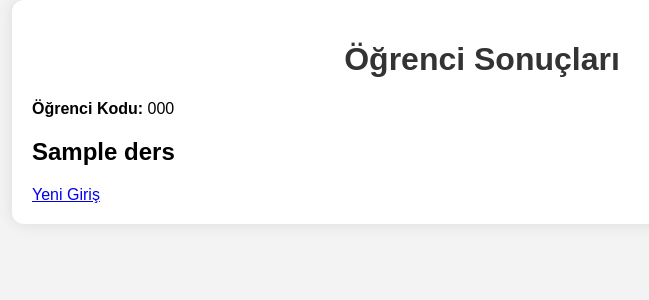
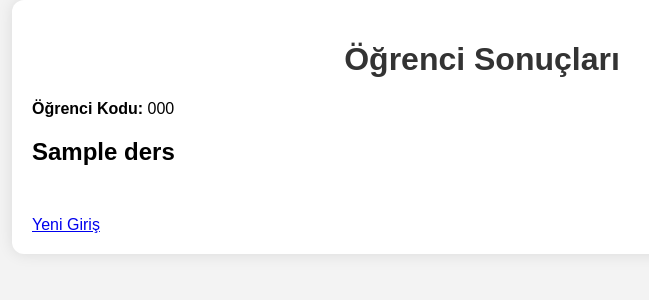
Before and after one commit to muratdeveli03/deneme-sinav-app, a Flask app: template templates/result.html in a window 1280 px wide. Shown: the top 300 px of the page, without its empty margins (158-807 px from the left). Run offline with Flask 3, Linux system fonts and the light colour scheme; the template is opened without the code that fills it: most values are stand-ins (such as "Sample title", 1, 10 or a date in 2020).

Commit message:
Update style.css

```diff
--- a/static/style.css
+++ b/static/style.css
@@ -66,6 +66,24 @@ button:hover {
     color: #721c24;
     margin-bottom: 10px;
 }
+.ders-sonuc {
+    margin-bottom: 30px;
+}
+
+.cevaplar {
+    display: flex;
+    flex-wrap: wrap;
+    gap: 8px;
+}
+
+.cevap {
+    padding: 5px 10px;
+    background-color: #f1f1f1;
+    border-radius: 6px;
+    min-width: 60px;
+    text-align: center;
+    border: 1px solid #ccc;
+}
 
 /* Ders renklendirme */
 fieldset.turkce { border-color: #d63384; }
```
